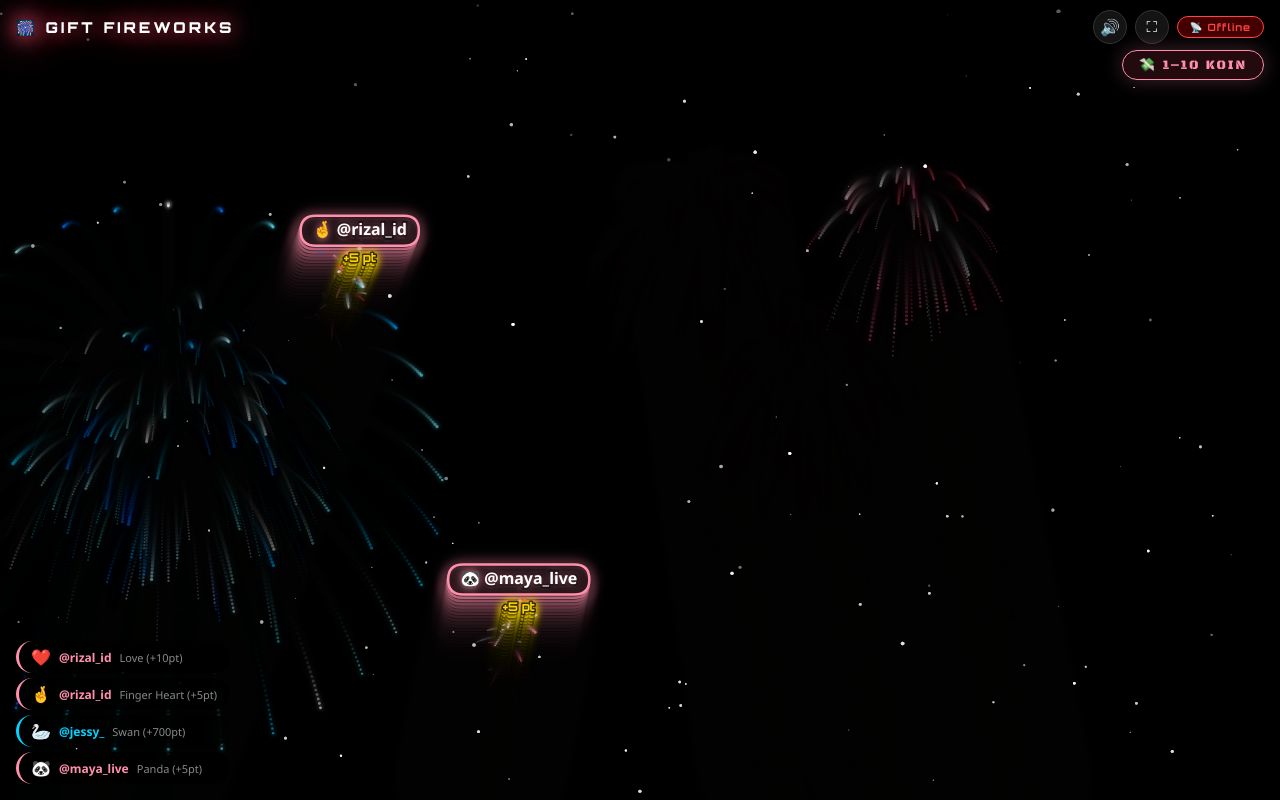
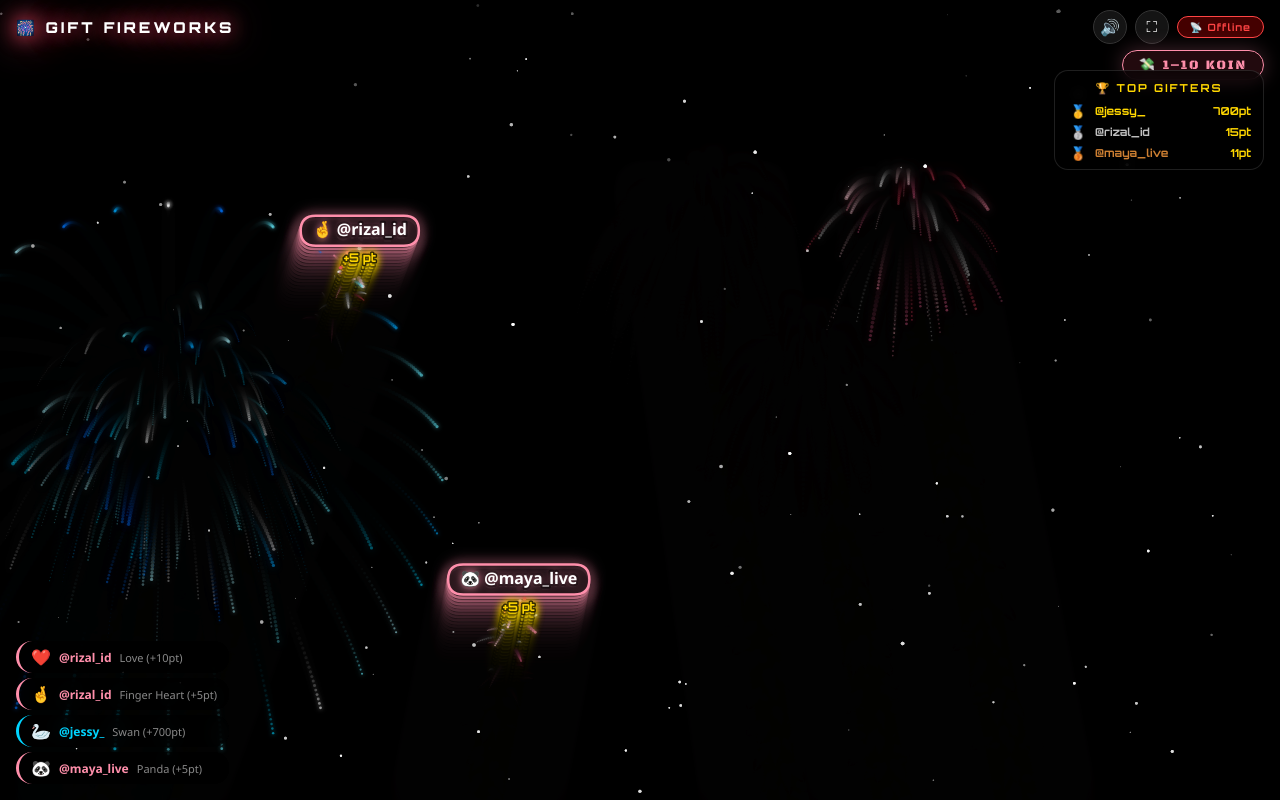
Before and after one commit to OPENGATEMEDIA/tes, a website: page public/index.html in a window 1280 px wide. Drawn offline with Linux system fonts and the light colour scheme.

Commit message:
Add files via upload

```diff
--- a/public/index.html
+++ b/public/index.html
@@ -134,6 +134,58 @@
 <div id="viewers"></div>
 <div id="tier-badge"></div>
 <div id="feed"></div>
+
+<!-- LEADERBOARD -->
+<div id="leaderboard">
+  <div id="lb-title">🏆 TOP GIFTERS</div>
+  <ol id="lb-list"></ol>
+</div>
+<style>
+  #leaderboard {
+    position: fixed;
+    top: 70px;
+    right: 16px;
+    width: 210px;
+    background: rgba(0,0,0,0.62);
+    border: 1px solid rgba(255,255,255,0.12);
+    border-radius: 14px;
+    padding: 10px 12px 8px;
+    z-index: 20;
+    pointer-events: none;
+    backdrop-filter: blur(6px);
+    font-family: "Orbitron", sans-serif;
+  }
+  #lb-title {
+    font-size: 11px;
+    letter-spacing: 2px;
+    color: #ffd700;
+    text-transform: uppercase;
+    margin-bottom: 8px;
+    text-align: center;
+  }
+  #lb-list {
+    list-style: none;
+    margin: 0; padding: 0;
+    display: flex; flex-direction: column; gap: 5px;
+  }
+  .lb-row {
+    display: flex;
+    align-items: center;
+    gap: 6px;
+    animation: lbIn 0.35s ease;
+  }
+  @keyframes lbIn {
+    from { opacity:0; transform:translateX(12px); }
+    to   { opacity:1; transform:translateX(0);    }
+  }
+  .lb-rank { font-size:13px; width:22px; text-align:center; flex-shrink:0; }
+  .lb-name { flex:1; font-size:11px; color:#fff; white-space:nowrap; overflow:hidden; text-overflow:ellipsis; }
+  .lb-pts  { font-size:11px; color:#ffd700; flex-shrink:0; }
+  .lb-row:nth-child(1) .lb-name { color:#ffd700; }
+  .lb-row:nth-child(2) .lb-name { color:#c0c0c0; }
+  .lb-row:nth-child(3) .lb-name { color:#cd7f32; }
+</style>
+
 
 <script>
 // ════════════════════════════════════════════════
@@ -858,6 +910,34 @@ function showTierBadge(tier) {
   badgeTimer = setTimeout(() => { el.style.opacity = '0'; }, 2500);
 }
 
+
+// ════════════════════════════════════════════════
+//  LEADERBOARD
+// ════════════════════════════════════════════════
+const lbData = {};   // { username: totalPts }
+const RANK_ICONS = ['🥇','🥈','🥉','4️⃣','5️⃣'];
+
+function updateLeaderboard(username, pts) {
+  if (!pts || pts <= 0) return;   // ignore likes
+  const key = username.replace('@','');
+  lbData[key] = (lbData[key] || 0) + pts;
+  renderLeaderboard();
+}
+
+function renderLeaderboard() {
+  const list = document.getElementById('lb-list');
+  const sorted = Object.entries(lbData)
+    .sort((a, b) => b[1] - a[1])
+    .slice(0, 5);
+  list.innerHTML = sorted.map(([name, pts], i) => `
+    <li class="lb-row">
+      <span class="lb-rank">${RANK_ICONS[i]}</span>
+      <span class="lb-name">@${name}</span>
+      <span class="lb-pts">${pts.toLocaleString()}pt</span>
+    </li>
+  `).join('');
+}
+
 // ════════════════════════════════════════════════
 //  FEED
 // ════════════════════════════════════════════════
@@ -891,6 +971,7 @@ function launch(data) {
   const tier = getTier(data.pts || 0, data.isLike);
   rockets.push(new Rocket({ ...data, tier }));
   addFeedItem({ ...data, tier });
+  if (!data.isLike) updateLeaderboard(data.username, data.pts);
 }
 
 // ════════════════════════════════════════════════
```
